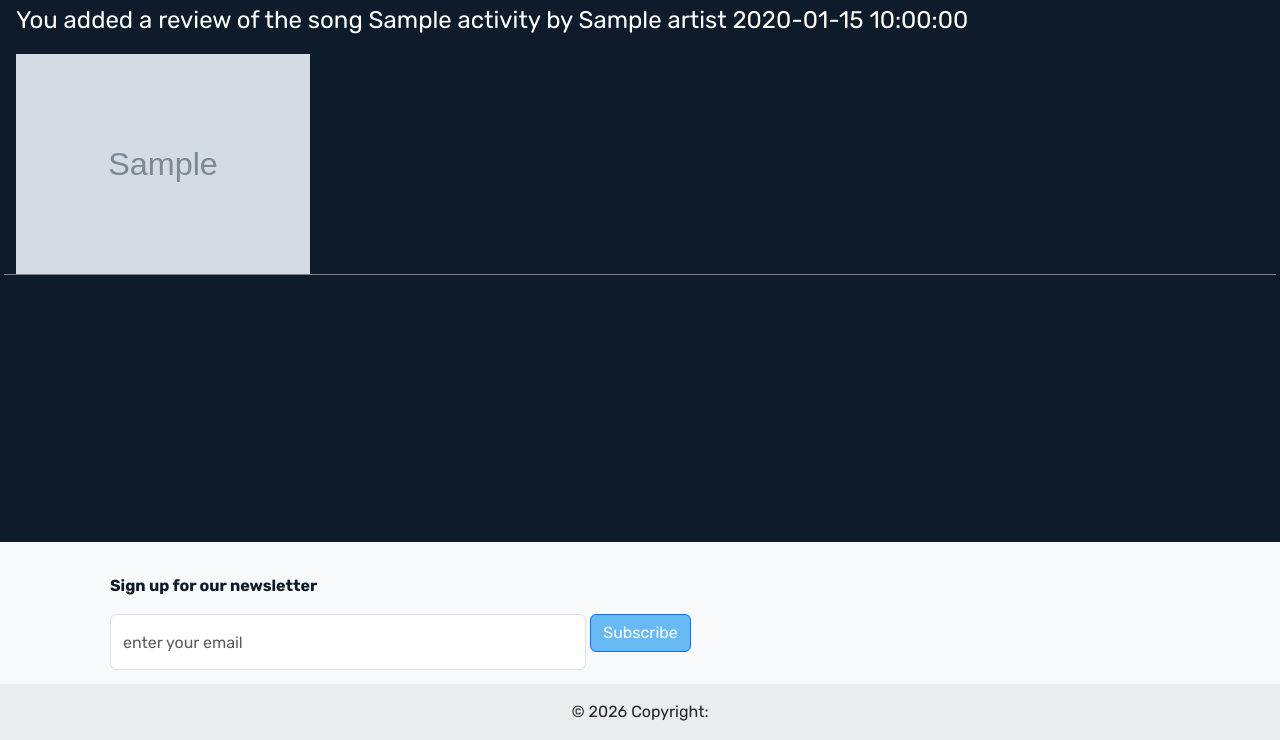
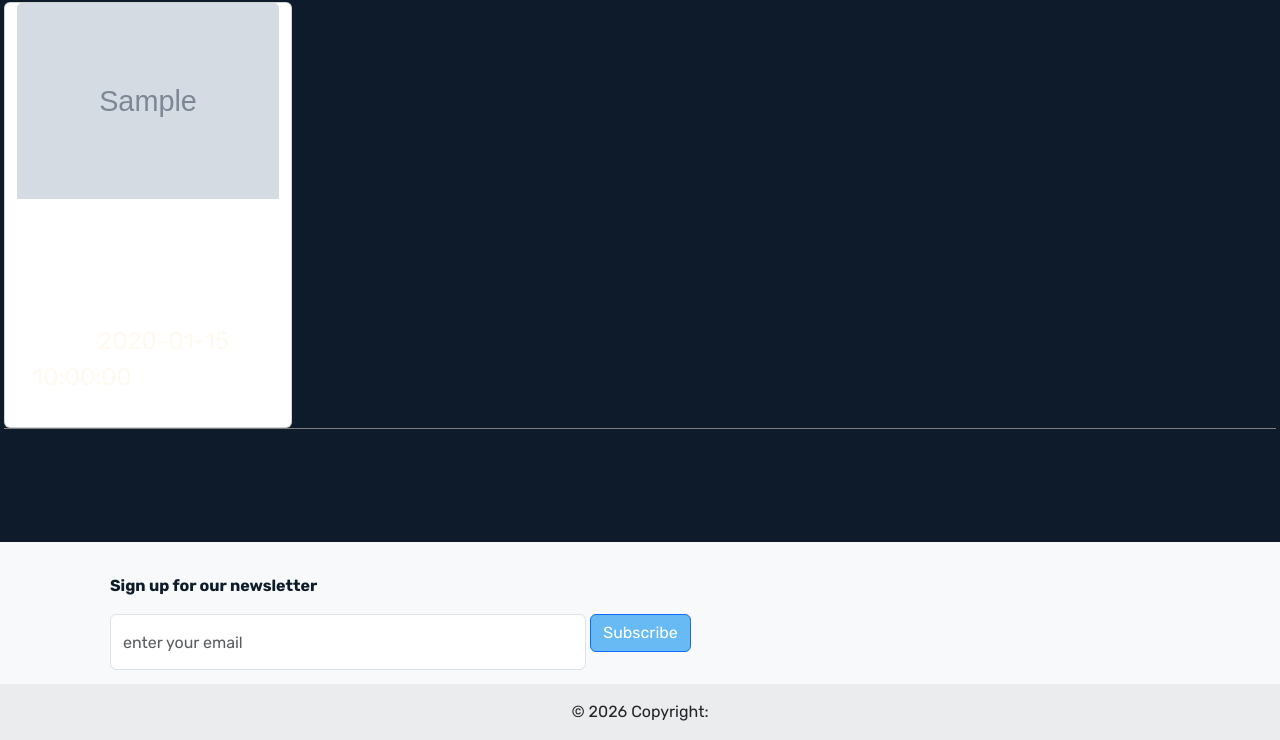
Before and after one commit to AvuMdunyelwa/100Pages, a Flask app: template templates/notifications.html in a window 1280 px wide. Shown: the part 60-800 px from the top of the page. Run offline with Flask 3, Linux system fonts and the light colour scheme; the template is opened without the code that fills it: most values are stand-ins (such as "Sample title", 1, 10 or a date in 2020); grey boxes marked "Sample" are stand-in pictures; parts of the project's set-up code (start-up, migrations or seed data) failed here and were passed over; some libraries are stand-ins or nearby versions.

Commit message:
fix activity row layout

```diff
--- a/templates/notifications.html
+++ b/templates/notifications.html
@@ -6,28 +6,34 @@
             {% for activity in notifications %}
             <div class="row h-50 d-flex" id="activity" style="border-bottom: 1px solid gray;">
                 {% if activity.type == 'liked_review' %}
+                    <div class="card" style="width: 18rem;">
+                        <img src="{{activity.cover}}" class="card-img-top" alt="...">
+                        <div class="card-body">
                             <p style="color: white; font-size: 1.5rem">
                                 You liked {{activity.sender}}'s review of {{activity.song_title}} by {{activity.artist}}
                                 <span style="color: floralwhite;">{{activity.created_at}}</span>
                             </p>
-                    <div class=" w-25 h-25 cover-image">
-                        <img src="{{activity.cover}}"  class="img-fluid" alt="{{activity.song_title}}" style="max-width: 100%; height:100%">
+                        </div>
                     </div>
                 {% elif activity.type == 'like_received' %}
-                    <p style="color: white; font-size: 1.5rem">
+                    <div class="card" style="width: 18rem;">
+                        <img src="{{activity.cover}}" class="card-img-top" alt="...">
+                        <div class="card-body">
+                            <p class="card-text">
                                 {{activity.sender}} liked your review of {{activity.song_title}} by {{activity.artist}}
                                 <span style="color: floralwhite;">{{activity.created_at}}</span>
                             </p>
-                    <div class=" w-25 h-25 cover-image">
-                        <img src="{{activity.cover}}"  class="img-fluid" alt="{{activity.song_title}}" style="max-width: 100%; height:100%">
+                        </div>
                     </div>
                 {% else %}
-                    <p style="color: white; font-size: 1.5rem">
+                    <div class="card" style="width: 18rem;">
+                        <img src="{{activity.cover}}" class="card-img-top" alt="...">
+                        <div class="card-body">
+                            <p style="color: #ffffff; font-size: 1.5rem">
                                     You added a review of the song {{activity.song_title}} by {{activity.artist}}
                                     <span style="color: floralwhite;">{{activity.created_at}}</span>
                             </p>
-                    <div class=" w-25 h-25 cover-image">
-                        <img src="{{activity.cover}}"  class="img-fluid" alt="{{activity.song_title}}" style="max-width: 100%; height:100%">
+                        </div>
                     </div>
                 {% endif %}
             </div>
```
Lines whose indentation alone changed are shown as unchanged.
